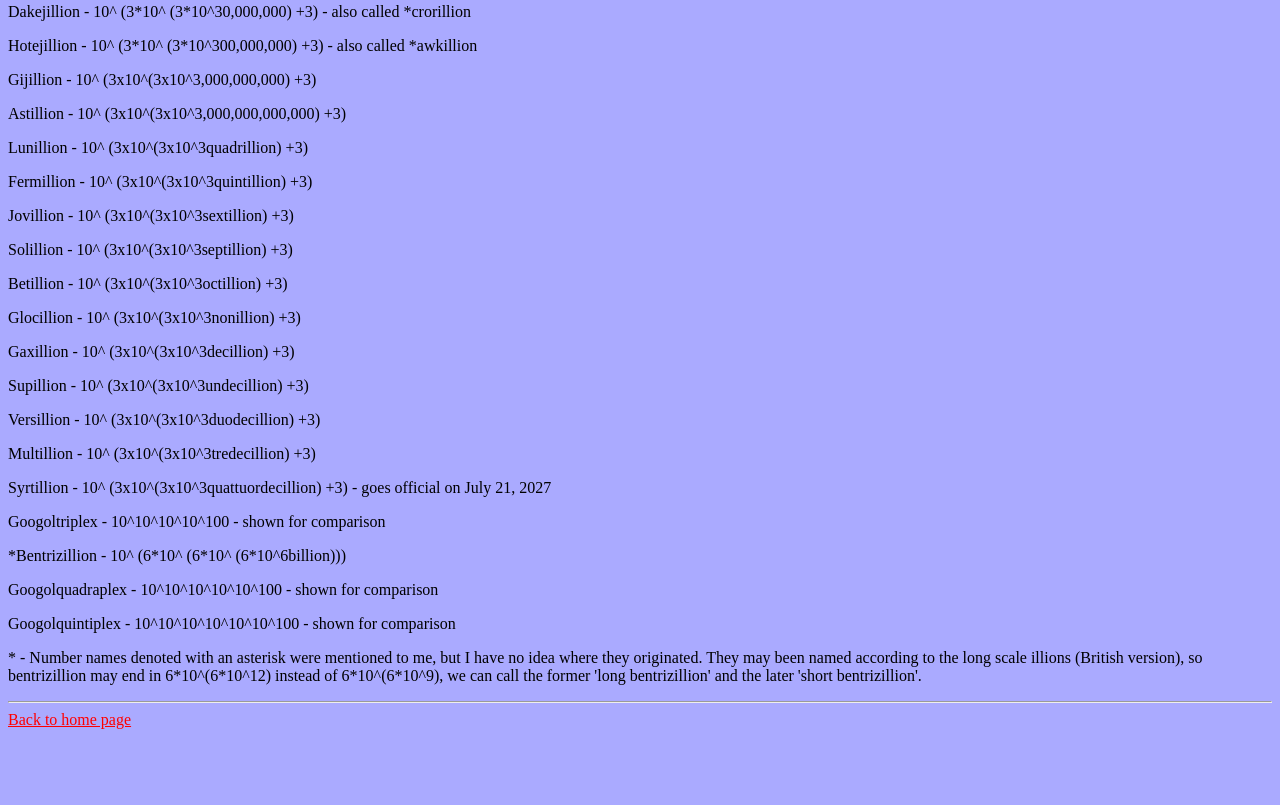
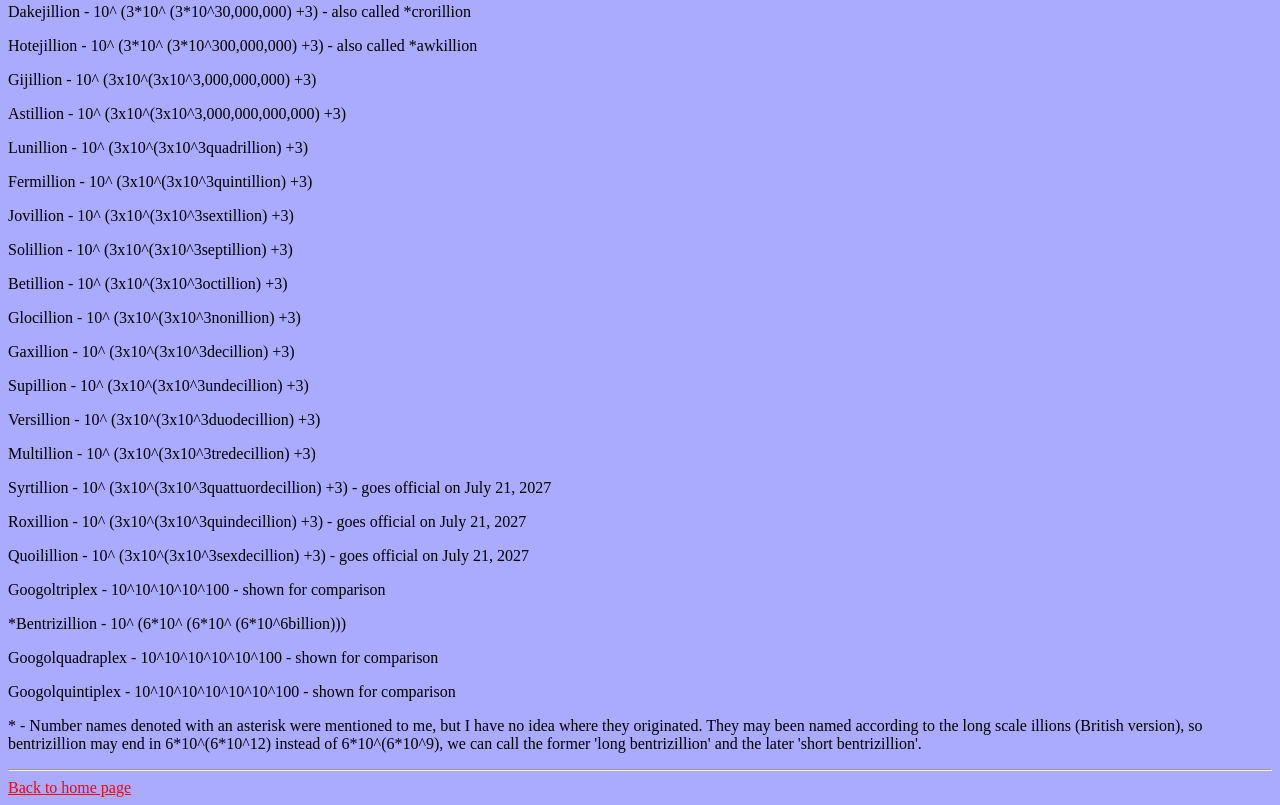
Before and after one commit to Hisham-Shakeel/illion, a plain HTML site: page index.html in a window 1280 px wide. Shown: the part 4717-5522 px from the top of the page. Before the commit the page ends 5454 px from the top, so only its background shows below. Drawn offline with Linux system fonts and the light colour scheme.

Commit message:
Update index.html

```diff
--- a/index.html
+++ b/index.html
@@ -154,6 +154,8 @@
 </p><p>Versillion - 10^ (3x10^(3x10^3duodecillion) +3)
 </p><p>Multillion - 10^ (3x10^(3x10^3tredecillion) +3)
 </p><p>Syrtillion - 10^ (3x10^(3x10^3quattuordecillion) +3) - goes official on July 21, 2027
+</p><p>Roxillion - 10^ (3x10^(3x10^3quindecillion) +3) - goes official on July 21, 2027
+</p><p>Quoilillion - 10^ (3x10^(3x10^3sexdecillion) +3) - goes official on July 21, 2027
 </p><p>Googoltriplex - 10^10^10^10^100 - shown for comparison
 </p><p>*Bentrizillion - 10^ (6*10^ (6*10^ (6*10^6billion)))
 </p><p>Googolquadraplex - 10^10^10^10^10^100 - shown for comparison
```
